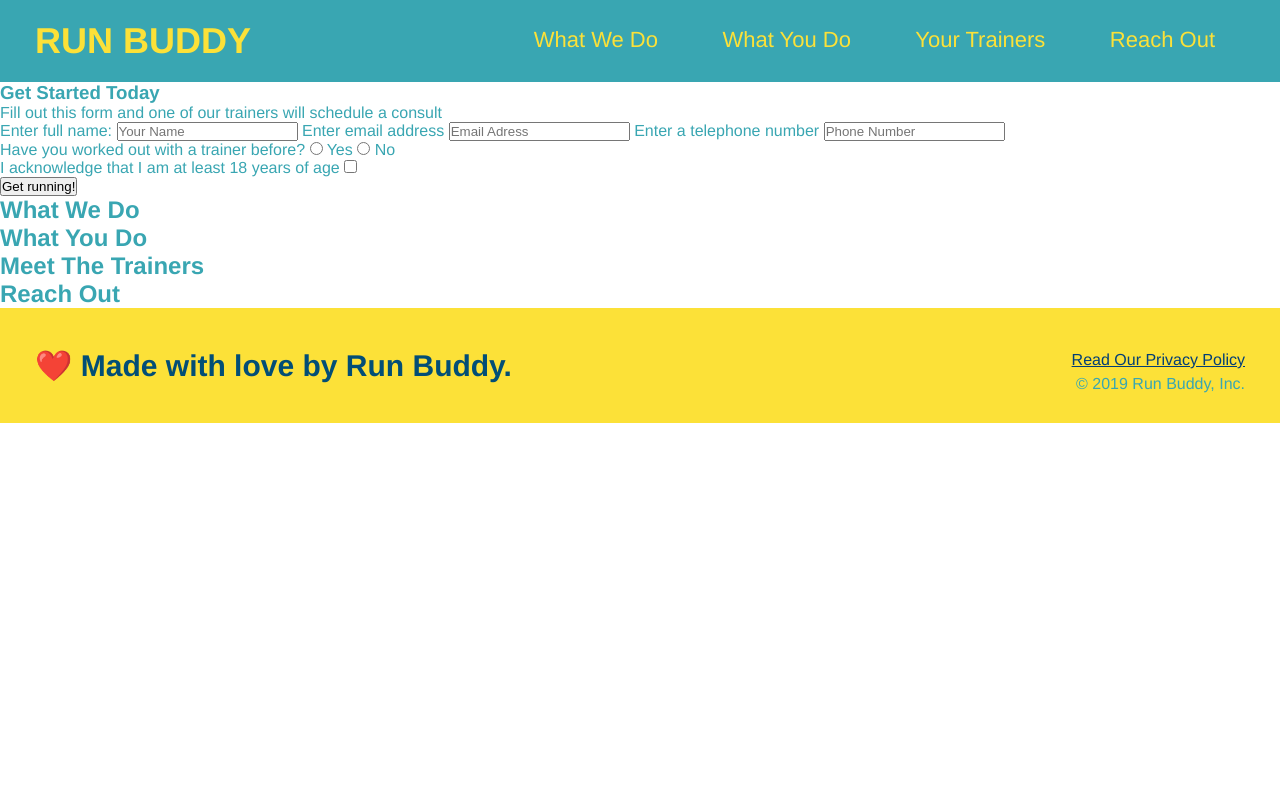
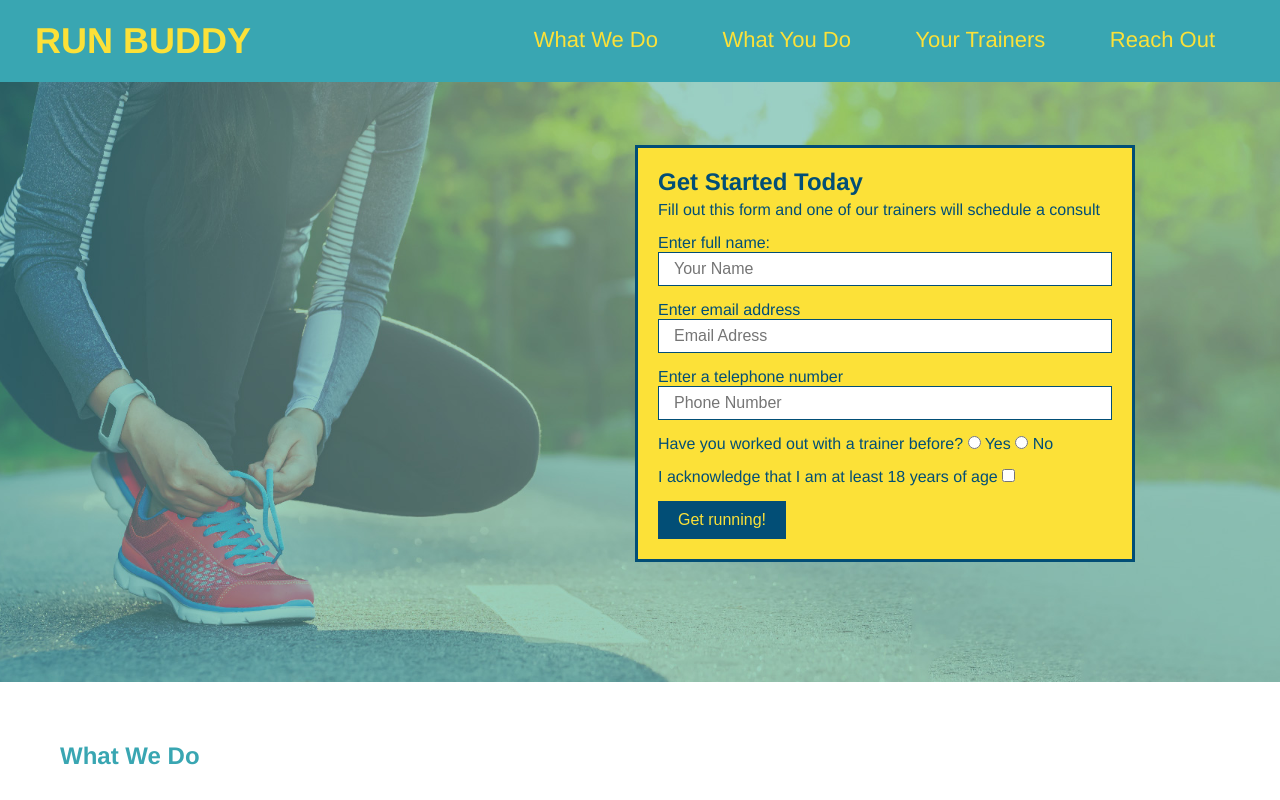
Before and after one commit to WBrooks28/run-buddy, a plain HTML site: page index.html in a window 1280 px wide. Shown: the top 800 px of the page. Drawn offline with Linux system fonts and the light colour scheme.

Commit message:
add style to hero

```diff
--- a/assets/css/style.css
+++ b/assets/css/style.css
@@ -58,3 +58,55 @@ footer div {
 footer a {
     color: #023e76;
 }
+
+
+section {
+    padding: 60px;
+}
+
+/* apply styles to hero */
+.hero {
+    background-image: url("../images/hero-bg.jpg");
+    height: 600px;
+    background-size: cover;
+    background-position: center;
+    position: relative;
+}
+.hero-form {
+    color: #024e76;
+    background-color: #fce138;
+    padding: 20px;
+    width: 500px;
+    border-style: solid;
+    border-width: 3px;
+    border-color: #024e76;
+    position: absolute;
+    bottom: 120px;
+    right: 140px;
+}
+.hero h3 {
+    margin: 0px;
+    font-size: 24px;
+}
+.hero-form p {
+    margin: 5px 0 15px 0;
+}
+.form-input {
+    border: 1px solid #024e76;
+    display: block;
+    padding: 7px 15px;
+    font-size: 16px;
+    color: #024e76;
+    width: 100%;
+    margin-bottom: 15px;
+}
+.hero-form {
+    margin: 0 5px;
+}
+.hero-form button {
+    color: #fce138;
+    background-color: #024e76;
+    border: none;
+    padding: 10px 20px;
+    font-size: 16px;
+}
--- a/index.html
+++ b/index.html
@@ -34,18 +34,18 @@
         </header>
 
         <!-- hero/jumbotron -->
-        <section>
-            <div>
+        <section class="hero">
+            <div class="hero-form">
                 <h3>Get Started Today</h3>
                 <p>Fill out this form and one of our trainers will schedule a consult</p>
                 <!-- Add form element -->
                 <form>
                     <label for="name">Enter full name:</label>
-                    <input type="text" placeholder="Your Name" name="name" id="name" />
+                    <input type="text" placeholder="Your Name" name="name" id="name" class="form-input" />
                     <lable for="email">Enter email address</lable>
-                    <input type="email" placeholder="Email Adress" name="email" id="email" />
+                    <input type="email" placeholder="Email Adress" name="email" id="email" class="form-input" />
                     <label for="phone">Enter a telephone number</label>
-                    <input type="tel" placeholder="Phone Number" name="phone" id="phone" />
+                    <input type="tel" placeholder="Phone Number" name="phone" id="phone" class="form-input" />
                     <p>
                         Have you worked out with a trainer before?
                         <input type="radio" name="trainer-confirm" id="trainer-yes" />
```
Also changed, not shown: assets/images/hero-bg.jpg (added).
